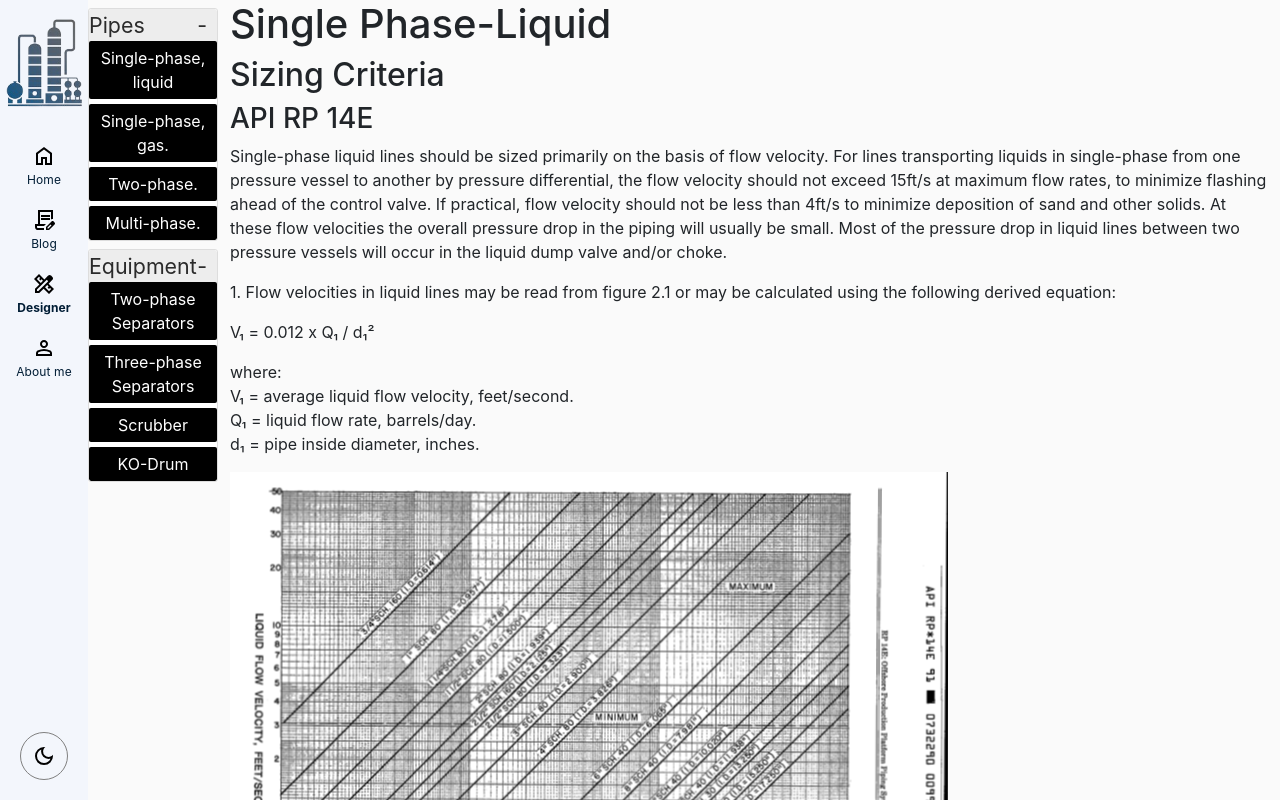
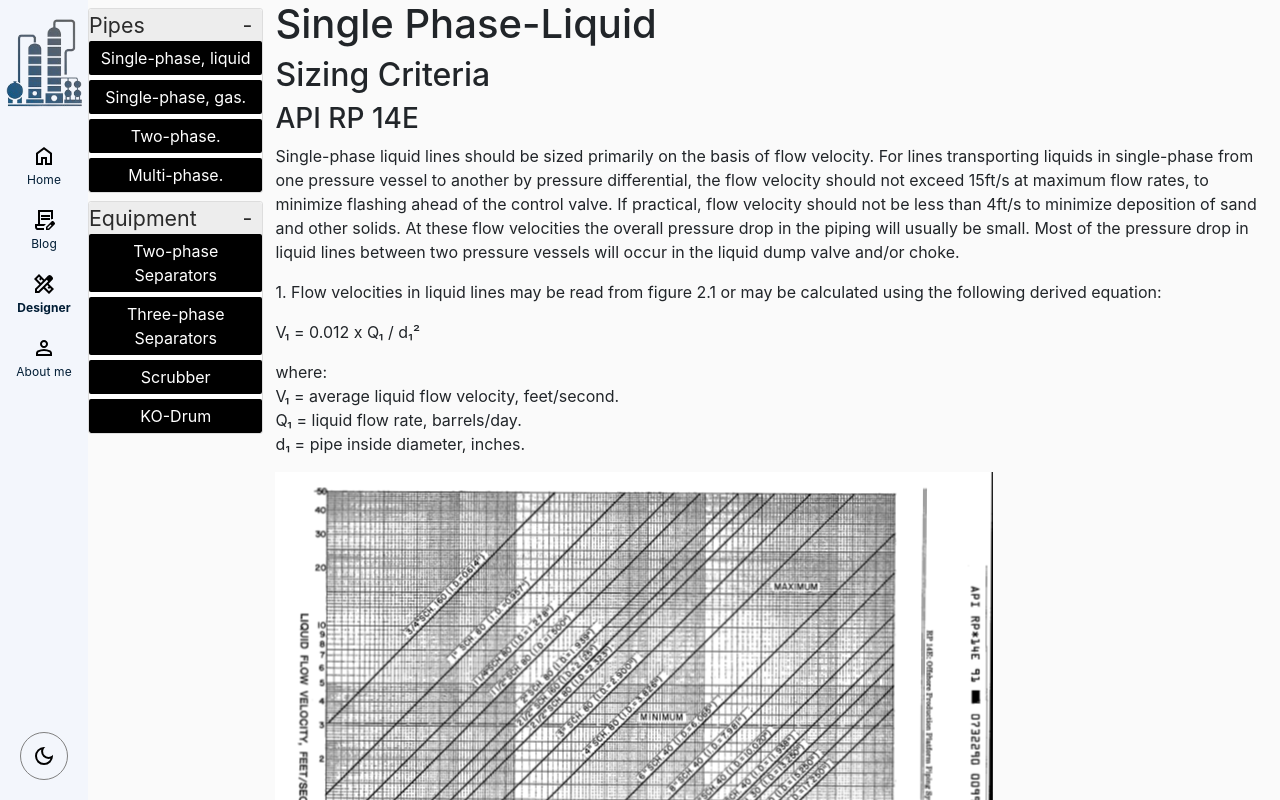
Before and after one commit to carlosfpj/equipment-designer, a React (Create React App) app in the folder frontend/: page /designer/pipes/singlephase/liquid in a window 1280 px wide. Both pictures are taken after a click on the heading "Equipment". Shown: the top 800 px of the page. Built offline with nearby package versions, Linux system fonts and the light colour scheme.

Commit message:
modifying router x1

```diff
--- a/frontend/src/App.tsx
+++ b/frontend/src/App.tsx
@@ -10,6 +10,7 @@ import PipeLiquid from './pages/PipeLiquid';
 import SeparatorPage from './pages/SeparatorPage';
 import PipeGas from './pages/PipeGas';
 import OnConstruction from './pages/OnConstruction';
+import NavigationDrawer from './layouts/NavigationDrawer/NavigationDrawer'
 import styles from './App.module.css';
 
 function App() {
@@ -17,7 +18,7 @@ function App() {
     <BrowserRouter>
     <div className={styles.layoutRow}>
       <NavRail />
-      <div style={{paddingLeft: "88px"}}>
+      <NavigationDrawer />
       <Routes>
           <Route
             path='/'
@@ -69,7 +70,6 @@ function App() {
           </Route>
       </Routes>
     </div>
-    </div>
     </BrowserRouter>
   );
 }
--- /dev/null
+++ b/frontend/src/layouts/AppContent/AppContent.tsx
@@ -0,0 +1,9 @@
+import { Outlet } from "react-router-dom"
+
+const AppContent = () => {
+  return (
+    <Outlet/>
+  )
+};
+
+export default AppContent;
--- /dev/null
+++ b/frontend/src/layouts/Drawer/Drawer.tsx
@@ -0,0 +1,46 @@
+import { Link } from "react-router-dom";
+import AsideButton from "../../components/AsideButton";
+import asideStyles from "./../NavigationDrawer/NavigationDrawer.module.css";
+
+const Drawer = () => {
+  return (
+    <aside className={asideStyles.aside}>
+      <details open className={asideStyles.details}>
+        <summary className={asideStyles.summary}>Pipes</summary>
+        <div className={asideStyles.buttonslayout}>
+          <Link to="/designer/pipes/singlephase/liquid">
+            <AsideButton>Single-phase, liquid</AsideButton>
+          </Link>
+          <Link to="/designer/pipes/singlephase/gas">
+            <AsideButton>Single-phase, gas.</AsideButton>
+          </Link>
+          <Link to="/designer/pipes/twophase">
+            <AsideButton>Two-phase.</AsideButton>
+          </Link>
+          <Link to="/designer/pipes/multiphase">
+            <AsideButton>Multi-phase.</AsideButton>
+          </Link>
+        </div>
+      </details>
+      <details className={asideStyles.details}>
+        <summary className={asideStyles.summary}>Equipment</summary>
+        <div className={asideStyles.buttonslayout}>
+          <Link to="/designer/equipment/separator/twophase">
+            <AsideButton>Two-phase Separators</AsideButton>
+          </Link>
+          <Link to="/designer/equipment/separator/threephase">
+            <AsideButton>Three-phase Separators</AsideButton>
+          </Link>
+          <Link to="/designer/equipment/scrubber">
+            <AsideButton>Scrubber</AsideButton>
+          </Link>
+          <Link to="/designer/equipment/kod">
+            <AsideButton>KO-Drum</AsideButton>
+          </Link>
+        </div>
+      </details>
+    </aside>
+  )
+}
+
+export default Drawer;
--- /dev/null
+++ b/frontend/src/layouts/NavigationContent/NavigationContent.tsx
@@ -0,0 +1,5 @@
+const NavigationContent = () => {
+  return <h1>Navigation Content</h1>
+};
+
+export default NavigationContent;
--- a/frontend/src/layouts/aside/aside.module.css
+++ b/frontend/src/layouts/NavigationDrawer/NavigationDrawer.module.css
@@ -1,3 +1,7 @@
+.aside {
+  margin-left: 88px;
+}
+
 .details {
   overflow: hidden;
   margin-top: 0.5em;
--- /dev/null
+++ b/frontend/src/layouts/NavigationDrawer/NavigationDrawer.tsx
@@ -0,0 +1,14 @@
+import Drawer from "./../Drawer/Drawer";
+import AppContent from "../AppContent/AppContent";
+
+const NavigationDrawer = ({ styles }: any) => {
+
+  return (
+    <>
+      <Drawer/>
+      <AppContent/>
+    </>
+  )
+}
+
+export default NavigationDrawer;
--- a/frontend/src/layouts/aside/aside.tsx
+++ /dev/null
@@ -1,47 +0,0 @@
-import { Link } from "react-router-dom";
-import AsideButton from "../../components/AsideButton";
-import asideStyles from "./aside.module.css";
-
-const AsideLayout = ({ styles }: any) => {
-
-  return (
-    <aside className={styles.aside}>
-      <details open className={asideStyles.details}>
-        <summary className={asideStyles.summary}>Pipes</summary>
-          <div className={asideStyles.buttonslayout}>
-            <Link to="/designer/pipes/singlephase/liquid">
-              <AsideButton>Single-phase, liquid</AsideButton>
-            </Link>
-            <Link to="/designer/pipes/singlephase/gas">
-              <AsideButton>Single-phase, gas.</AsideButton>
-            </Link>
-            <Link to="/designer/pipes/twophase">
-              <AsideButton>Two-phase.</AsideButton>
-            </Link>
-            <Link to="/designer/pipes/multiphase">
-              <AsideButton>Multi-phase.</AsideButton>
-            </Link>
-          </div>
-      </details>
-      <details className={asideStyles.details}>
-        <summary className={asideStyles.summary}>Equipment</summary>
-          <div className={asideStyles.buttonslayout}>
-            <Link to="/designer/equipment/separator/twophase">
-              <AsideButton>Two-phase Separators</AsideButton>
-            </Link>
-            <Link to="/designer/equipment/separator/threephase">
-              <AsideButton>Three-phase Separators</AsideButton>
-            </Link>
-            <Link to="/designer/equipment/scrubber">
-              <AsideButton>Scrubber</AsideButton>
-            </Link>
-            <Link to="/designer/equipment/kod">
-              <AsideButton>KO-Drum</AsideButton>
-            </Link>
-          </div>
-      </details>
-    </aside>
-  )
-}
-
-export default AsideLayout;
--- a/frontend/src/pages/Designerpage.tsx
+++ b/frontend/src/pages/Designerpage.tsx
@@ -1,12 +1,10 @@
 import {Outlet} from "react-router-dom";
-import AsideLayout from "../layouts/aside/aside";
 import styles from "../assets/styles/Designerpage.module.css";
 
 const DesignerPage = () => {
   return (
     <body>
       <div className={styles.layoutRow}>
-        <AsideLayout styles={styles}></AsideLayout>
         <main>
           <Outlet />
         </main>
```
Lines whose indentation alone changed are shown as unchanged.
